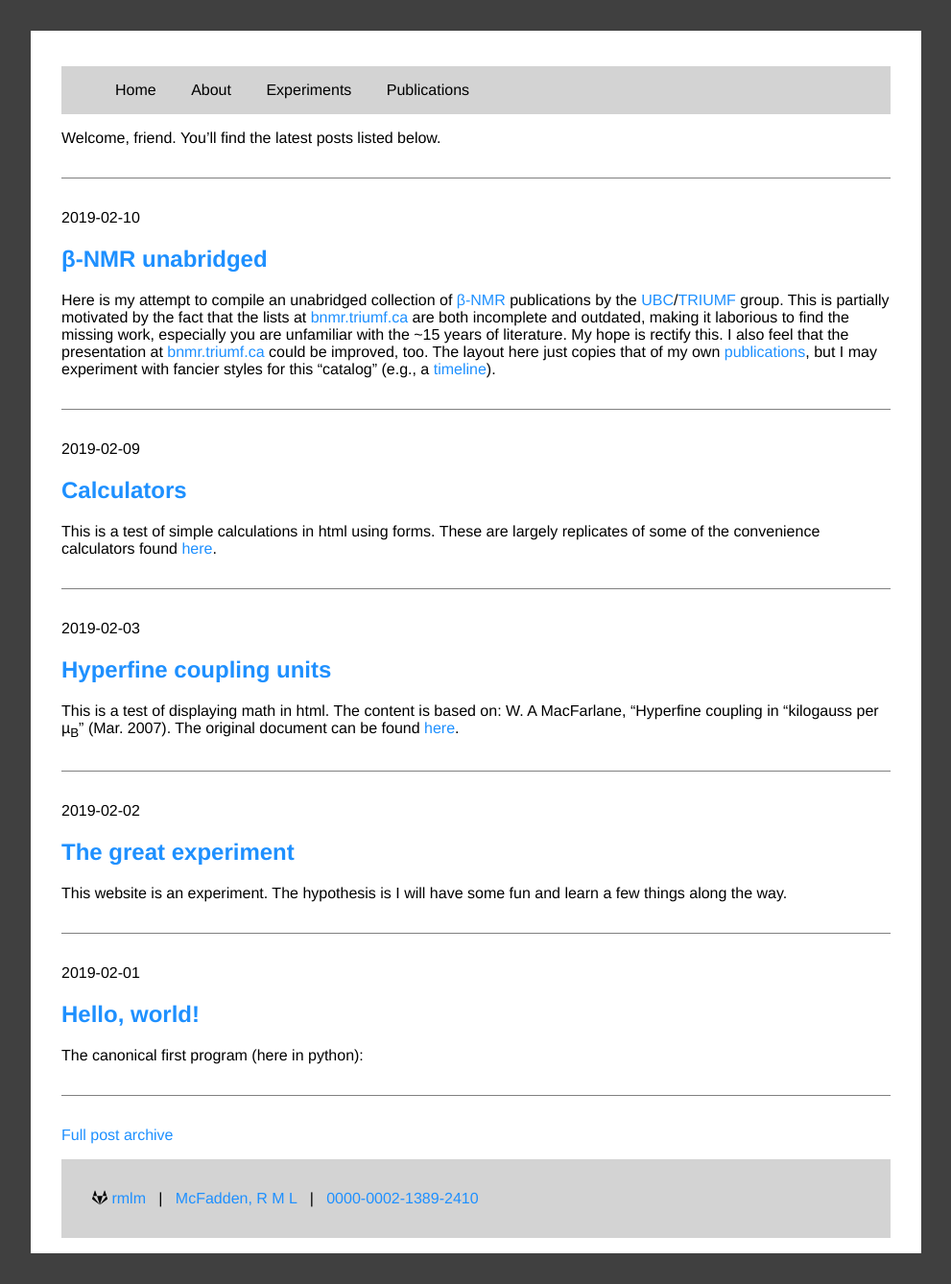
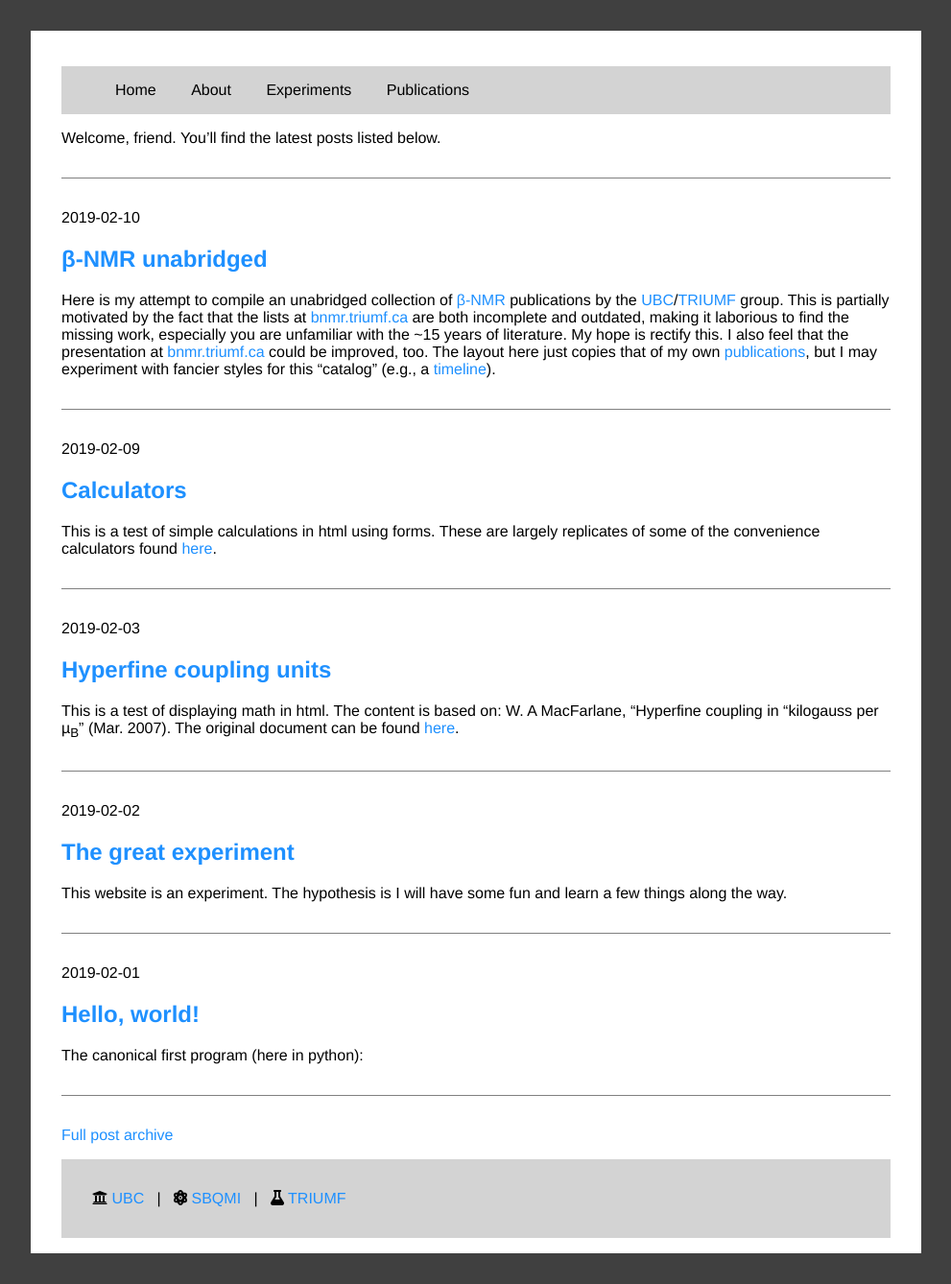
Before and after one commit to dfujim/bnmr-webpage, a Jekyll site: the page built from index.md, in a window 1280 px wide. Shown: the whole page at 96% size, without its empty margins (144-1135 px from the left). Built offline with Jekyll 4.4.1, drawn with Linux system fonts in a browser that asks for light colours; a style sheet for code colours, icons or effects is not loaded.

Commit message:
footer.html: changed links

```diff
--- a/_includes/footer.html
+++ b/_includes/footer.html
@@ -1,15 +1,10 @@
 <footer>
    <p>
-      <i class="fab fa-gitlab"></i> <a href="https://gitlab.com/rmlm">rmlm</a>
+      <i class="fa fa-university"></i> <a href="https://www.ubc.ca/">UBC</a>
       &nbsp | &nbsp
-      <i class="ai ai-arxiv"></i> <a href="https://arxiv.org/a/0000-0002-1389-2410.html">McFadden, R M L</a>
+      <i class="fas fa-atom"></i> <a href="https://qmi.ubc.ca/">SBQMI</a>
       &nbsp | &nbsp
-      <i class="ai ai-orcid"></i> <a href="https://orcid.org/0000-0002-1389-2410">0000-0002-1389-2410</a>
-      <!---
-      <br/>
-      <br/>
-      Copyright © 2019 Ryan M. L. McFadden
-      -->
+      <i class="fas fa-flask"></i> <a href="https://www.triumf.ca/">TRIUMF</a>
    </p>
 </footer>
 
```
